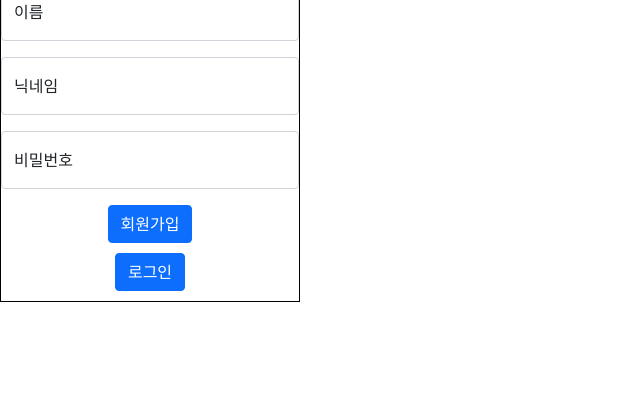
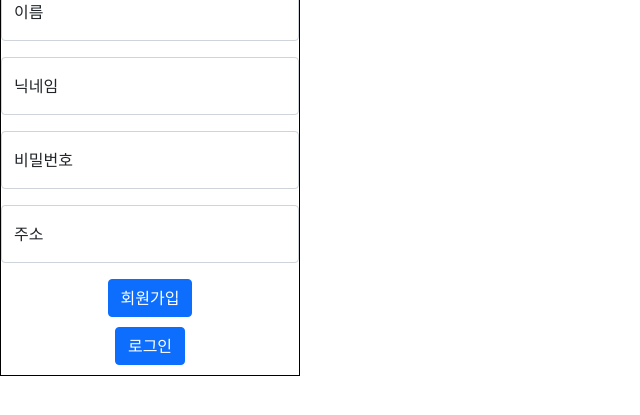
Before and after one commit to tkdlek11112/learningspoons_hustle, a Django app: page /join/ in a window 1280 px wide. Shown: the part 216-631 px from the top of the page, without its empty margins (0-640 px from the left). Run offline with Django 3.2, Linux system fonts and the light colour scheme.

Commit message:
회원가입시 주소 추가 입니다.

```diff
--- a/templates/user/join.html
+++ b/templates/user/join.html
@@ -44,6 +44,12 @@
             <label for="floatingInput">비밀번호</label>
         </div>
     </div>
+    <div>
+        <div class="form-floating mb-3">
+            <input id="input_address" type="email" class="form-control" id="floatingInput" placeholder="name@example.com">
+            <label for="floatingInput">주소</label>
+        </div>
+    </div>
     <div> <button id="button_join" type="button" class="btn btn-primary">회원가입</button></div>
     <div style="margin: 10px 0px"> <a href="{% url 'login' %}"><button type="button" class="btn btn-primary">로그인</button></a></div>
     <!-- 여기까지 내용 끝-->
@@ -51,17 +57,21 @@
 
 <!-- 자바스크립트(jquery) 쓰는곳 -->
 <script>
+
+
     $('#button_join').click(function () {
         console.log('버튼 클릭했습니다.');
         const email = $('#input_email').val()
         const name = $('#input_name').val()
         const nickname = $('#input_nickname').val()
         const password = $('#input_password').val()
+        const address = $('#input_address').val()
 
         console.log(email);
         console.log(name);
         console.log(nickname);
         console.log(password);
+        console.log(address);
 
         $.ajax({
             url: "{% url 'join' %}",
@@ -70,7 +80,8 @@
                 email: email,
                 name: name,
                 nickname: nickname,
-                password: password
+                password: password,
+                address: address,
             },
             success: function (data) {
                 console.log("성공");
--- a/user/models.py
+++ b/user/models.py
@@ -8,6 +8,7 @@ class User(models.Model):
     nickname = models.TextField()
     name = models.TextField()
     profile_image = models.TextField()
+    address = models.TextField(blank=True, null=True)
 
 
 class Learningspoons(models.Model):
--- a/user/views.py
+++ b/user/views.py
@@ -17,11 +17,13 @@ class Join(APIView):
         nickname = request.data.get('nickname')  # 인풋에서 닉네임 가져오기
         password = request.data.get('password')  # 인풋에서 비밀번호 가져오기
         profile_image = ''
+        address = request.data.get('address')
         User.objects.create(email=email,
                             name=name,
                             nickname=nickname,
                             password=password,
-                            profile_image=profile_image)
+                            profile_image=profile_image,
+                            address=address)
 
         return Response(status=200, data=dict(message="회원가입에 성공했습니다."))
 
```
Also changed, not shown: user/migrations/0004_user_address.py (added), user/migrations/0005_alter_user_address.py (added).
